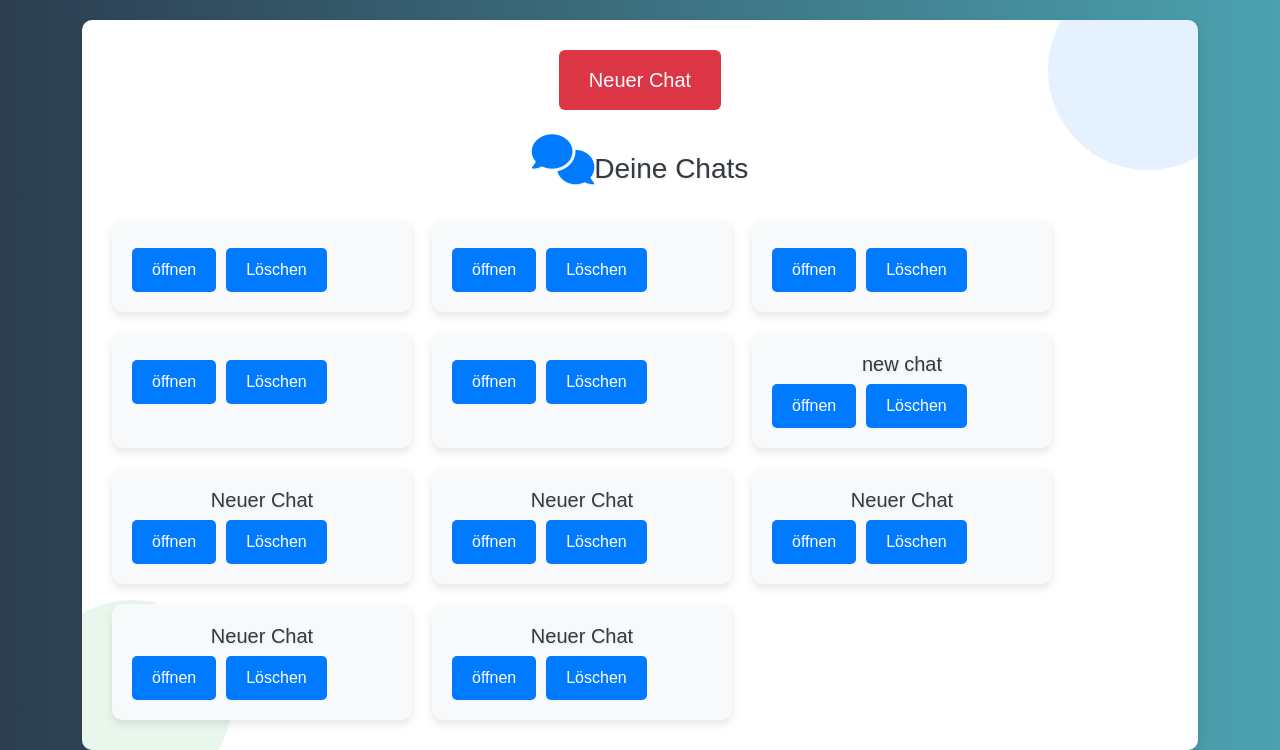
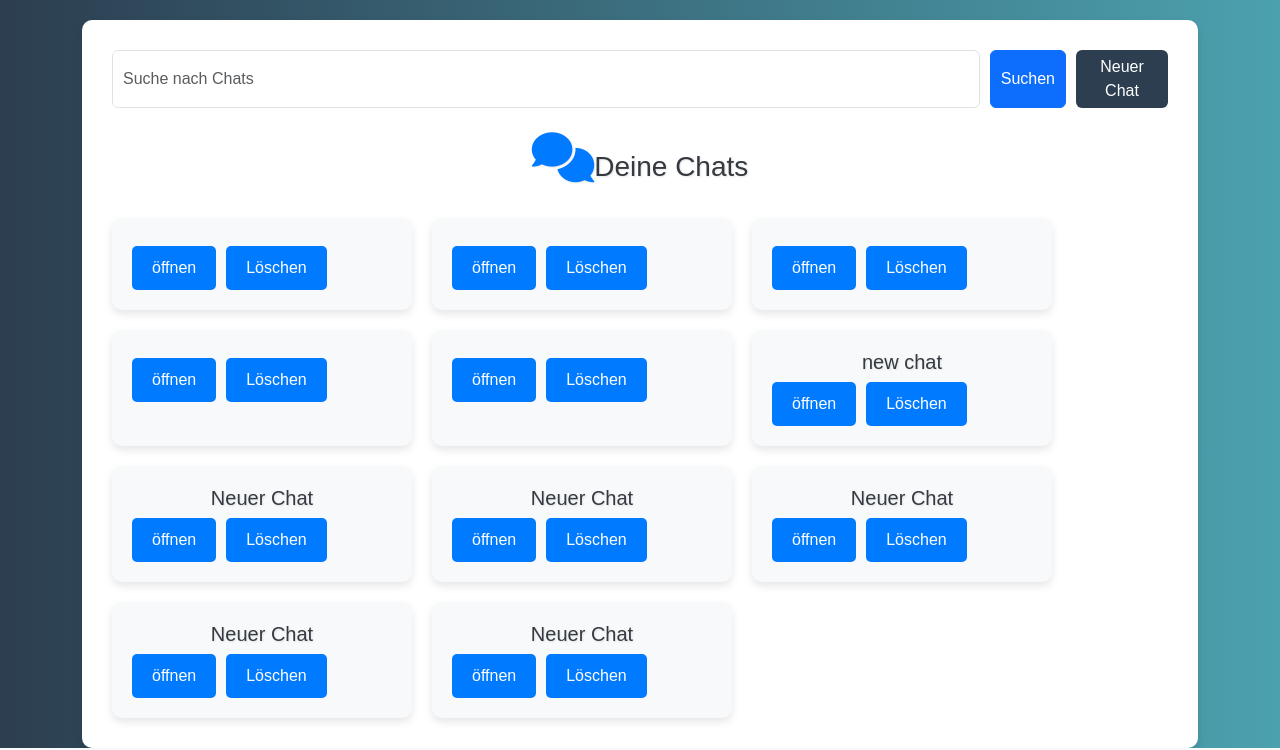
Before and after one commit to MarkusWobst/ImagineIT, a PHP site: page /pages/index.php in a window 1280 px wide. Shown: the part 56-806 px from the top of the page. Run offline with PHP 8.4, Linux system fonts and the light colour scheme; the visitor is signed in with stand-in values (Sample User, id 1); data comes from the database, SQL or seed files in the repository.

Commit message:
sieht gut aus

```diff
--- a/pages/index.php
+++ b/pages/index.php
@@ -66,8 +66,16 @@ if (isset($_POST['delete_chat']) && isset($_POST['chat_id'])) {
 }
 
 // Hole alle Chats, die zur aktuellen userid gehören
-$chat_stmt = db()->prepare('SELECT * FROM chat_records WHERE user_id = :userid');
-$chat_stmt->bindValue(':userid', $userid);
+$search_query = '';
+if (isset($_GET['search'])) {
+    $search_query = $_GET['search'];
+    $chat_stmt = db()->prepare('SELECT * FROM chat_records WHERE user_id = :userid AND title LIKE :search');
+    $chat_stmt->bindValue(':userid', $userid);
+    $chat_stmt->bindValue(':search', '%' . $search_query . '%');
+} else {
+    $chat_stmt = db()->prepare('SELECT * FROM chat_records WHERE user_id = :userid');
+    $chat_stmt->bindValue(':userid', $userid);
+}
 $chat_stmt->execute();
 $chats = $chat_stmt->fetchAll(PDO::FETCH_ASSOC);
 
@@ -108,30 +116,6 @@ $chats = $chat_stmt->fetchAll(PDO::FETCH_ASSOC);
             box-shadow: 0 4px 8px rgba(0, 0, 0, 0.1);
             position: relative;
             overflow: hidden;
-        }
-
-        .main-content::before {
-            content: '';
-            position: absolute;
-            top: -50px;
-            right: -50px;
-            width: 200px;
-            height: 200px;
-            background: rgba(0, 123, 255, 0.1);
-            border-radius: 50%;
-            z-index: 0;
-        }
-
-        .main-content::after {
-            content: '';
-            position: absolute;
-            bottom: -50px;
-            left: -50px;
-            width: 200px;
-            height: 200px;
-            background: rgba(40, 167, 69, 0.1);
-            border-radius: 50%;
-            z-index: 0;
         }
 
         .main-content h3 {
@@ -198,16 +182,17 @@ $chats = $chat_stmt->fetchAll(PDO::FETCH_ASSOC);
         }
 
         .btn-new-chat {
-            background: #dc3545;
+            background: #2c3e50;
             color: #ffffff;
             border: none;
-            padding: 15px 30px;
-            font-size: 20px;
+            padding: 10px 20px;
+            font-size: 16px;
             transition: background 0.3s;
+            z-index: 1; /* Ensure the button is in the foreground */
         }
 
         .btn-new-chat:hover {
-            background: #c82333;
+            background: #1a252f;
         }
 
         .text-center {
@@ -228,6 +213,16 @@ $chats = $chat_stmt->fetchAll(PDO::FETCH_ASSOC);
 
         .search-bar input {
             flex: 1;
+            padding: 5px 10px;
+        }
+
+        .search-bar button {
+            padding: 5px 10px;
+        }
+
+        .search-bar form {
+            display: flex;
+            gap: 10px;
         }
     </style>
 </head>
@@ -250,9 +245,15 @@ $chats = $chat_stmt->fetchAll(PDO::FETCH_ASSOC);
     <div class="row">
         <div class="col-md-12">
             <div class="main-content text-center">
-                <form method="POST">
-                    <button type="submit" name="new_chat" class="btn btn-new-chat">Neuer Chat</button>
-                </form>
+                <div class="search-bar">
+                    <form method="GET" class="d-flex w-100">
+                        <input type="text" name="search" class="form-control" placeholder="Suche nach Chats" value="<?= htmlspecialchars($search_query); ?>">
+                        <button type="submit" class="btn btn-primary">Suchen</button>
+                    </form>
+                    <form method="POST">
+                        <button type="submit" name="new_chat" class="btn btn-new-chat">Neuer Chat</button>
+                    </form>
+                </div>
                 <h3 class="text-center mt-4"><i class="fas fa-comments icon"></i>Deine Chats</h3>
                 <div class="chats-container mt-3">
                     <?php if (empty($chats)): ?>
```
